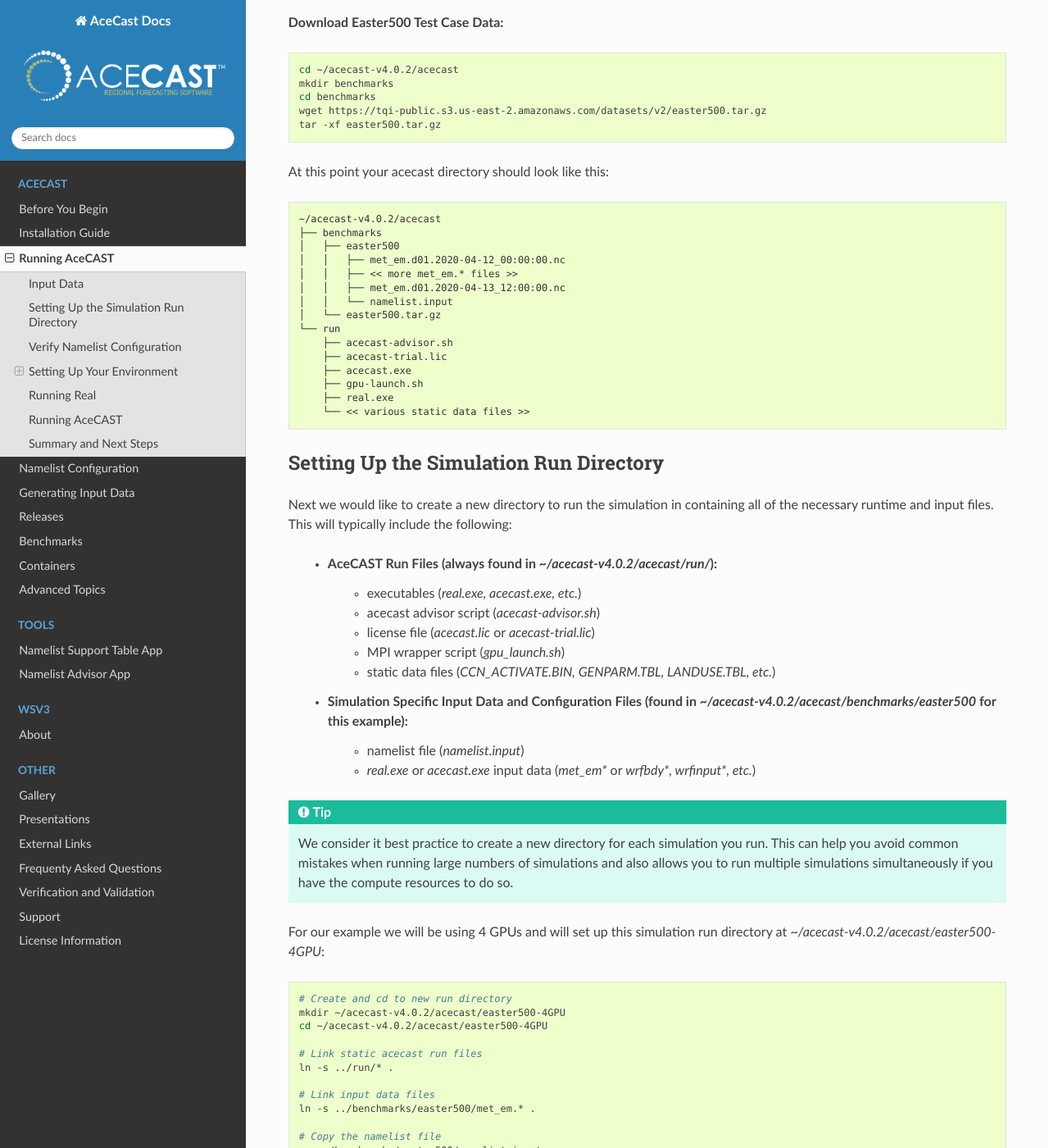
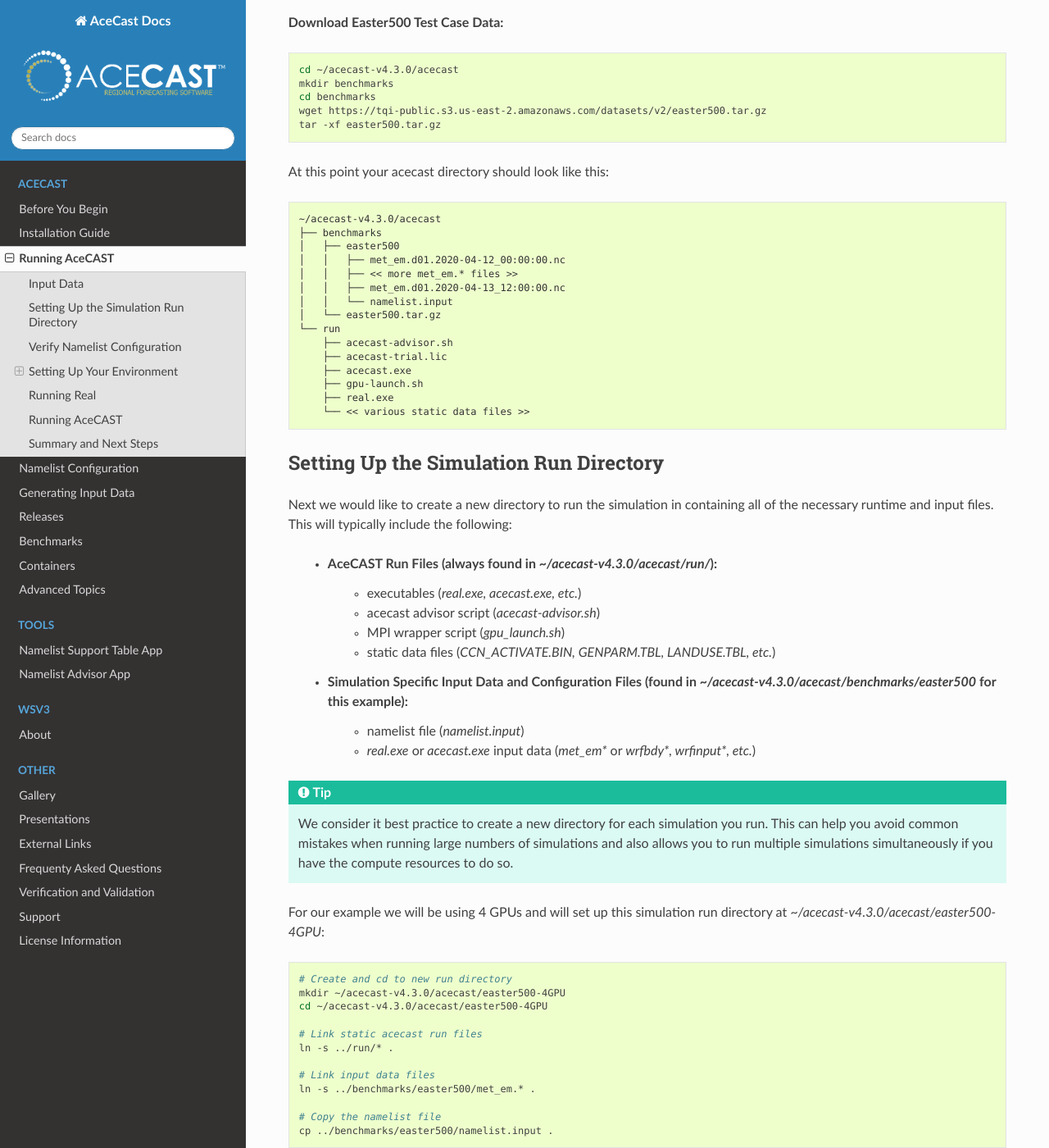
Before and after one commit to TempoQuestInc/AceCAST-Docs, a Sphinx documentation site: the page built from source/RunningAcecast.rst, in a window 1280 px wide and 1400 px high, scrolled down 560 px. Shown: the whole window at 82% size. Built offline with Sphinx 7.4.7 and the Read the Docs theme 3.1.0, drawn with Linux system fonts in a browser that asks for light colours; some of the changed text lies outside the part shown.

Commit message:
Updates for v4.3.0

```diff
--- a/source/RunningAcecast.rst
+++ b/source/RunningAcecast.rst
@@ -18,11 +18,11 @@
 
 Before attempting to run, make sure AceCAST and its dependencies have been installed correctly and
 that you have a valid AceCAST license to use the software (see :ref:`installationguide`). Also make
-sure that you have a valid license file (see :ref:`acquirealicense`) and have placed it in your
-`acecast-v4.0.2/acecast/run/` directory.
+sure that you have a valid license file (see :ref:`acquirealicense`) and have set the RLM_LICENSE
+environment variable to point to it.
 
 For this example we will assume your AceCAST installation is in your home directory (i.e. at
-`~/acecast-v4.0.2`). If it is somewhere else you will need to modify the code examples accordingly.
+`~/acecast-v4.3.0`). If it is somewhere else you will need to modify the code examples accordingly.
 
 Input Data
 ==========
@@ -38,7 +38,7 @@
 
 .. code-block:: shell
 
-    cd ~/acecast-v4.0.2/acecast
+    cd ~/acecast-v4.3.0/acecast
     mkdir benchmarks
     cd benchmarks
     wget https://tqi-public.s3.us-east-2.amazonaws.com/datasets/v2/easter500.tar.gz
@@ -48,7 +48,7 @@
 
 .. code-block:: output
 
-    ~/acecast-v4.0.2/acecast
+    ~/acecast-v4.3.0/acecast
     ├── benchmarks
     │   ├── easter500
     │   │   ├── met_em.d01.2020-04-12_00:00:00.nc
@@ -71,13 +71,12 @@
 Next we would like to create a new directory to run the simulation in containing all of the
 necessary runtime and input files. This will typically include the following:
 
-    - AceCAST Run Files (always found in `~/acecast-v4.0.2/acecast/run/`):
+    - AceCAST Run Files (always found in `~/acecast-v4.3.0/acecast/run/`):
         - executables (`real.exe, acecast.exe, etc.`)
         - acecast advisor script (`acecast-advisor.sh`)
-        - license file (`acecast.lic` or `acecast-trial.lic`)
         - MPI wrapper script (`gpu_launch.sh`)
         - static data files (`CCN_ACTIVATE.BIN, GENPARM.TBL, LANDUSE.TBL, etc.`)
-    - Simulation Specific Input Data and Configuration Files (found in `~/acecast-v4.0.2/acecast/benchmarks/easter500` for this example):
+    - Simulation Specific Input Data and Configuration Files (found in `~/acecast-v4.3.0/acecast/benchmarks/easter500` for this example):
         - namelist file (`namelist.input`)
         - `real.exe` or `acecast.exe` input data (`met_em*` or `wrfbdy*, wrfinput*, etc.`)
 
@@ -87,13 +86,13 @@
     to run multiple simulations simultaneously if you have the compute resources to do so.
 
 For our example we will be using 4 GPUs and will set up this simulation run directory at
-`~/acecast-v4.0.2/acecast/easter500-4GPU`:
+`~/acecast-v4.3.0/acecast/easter500-4GPU`:
 
 .. code-block:: shell
 
     # Create and cd to new run directory
-    mkdir ~/acecast-v4.0.2/acecast/easter500-4GPU
-    cd ~/acecast-v4.0.2/acecast/easter500-4GPU
+    mkdir ~/acecast-v4.3.0/acecast/easter500-4GPU
+    cd ~/acecast-v4.3.0/acecast/easter500-4GPU
 
     # Link static acecast run files
     ln -s ../run/* .
@@ -151,11 +150,11 @@
             ***********************************************************************************
 
 
-            WARNING: Namelist file not specified by user. Using default namelist file path: /home/samm.tempoquest/acecast-v4.0.2/acecast/easter500-4GPU/namelist.input
+            WARNING: Namelist file not specified by user. Using default namelist file path: /home/samm.tempoquest/acecast-v4.3.0/acecast/easter500-4GPU/namelist.input
 
             Support Check Configuration:
-                Namelist                    : /home/samm.tempoquest/acecast-v4.0.2/acecast/easter500-4GPU/namelist.input
-                AceCAST Version             : 4.0.2
+                Namelist                    : /home/samm.tempoquest/acecast-v4.3.0/acecast/easter500-4GPU/namelist.input
+                AceCAST Version             : 4.3.0
                 WRF Compatibility Version   : 4.6.0
 
 
@@ -178,11 +177,11 @@
             ***********************************************************************************
 
 
-            WARNING: Namelist file not specified by user. Using default namelist file path: /home/samm.tempoquest/acecast-v4.0.2/acecast/easter500-4GPU/namelist.input
+            WARNING: Namelist file not specified by user. Using default namelist file path: /home/samm.tempoquest/acecast-v4.3.0/acecast/easter500-4GPU/namelist.input
 
             Support Check Configuration:
-                Namelist                    : /home/samm.tempoquest/acecast-v4.0.2/acecast/easter500-4GPU/namelist.input
-                AceCAST Version             : 4.0.2
+                Namelist                    : /home/samm.tempoquest/acecast-v4.3.0/acecast/easter500-4GPU/namelist.input
+                AceCAST Version             : 4.3.0
                 WRF Compatibility Version   : 4.6.0
 
 
```
Also changed, not shown: source/Containers.rst (+6 -3 lines), source/InstallationGuide.rst (+11 -7 lines), source/License.rst (+3 -6 lines), source/Releases.rst (+47 -0 lines).
